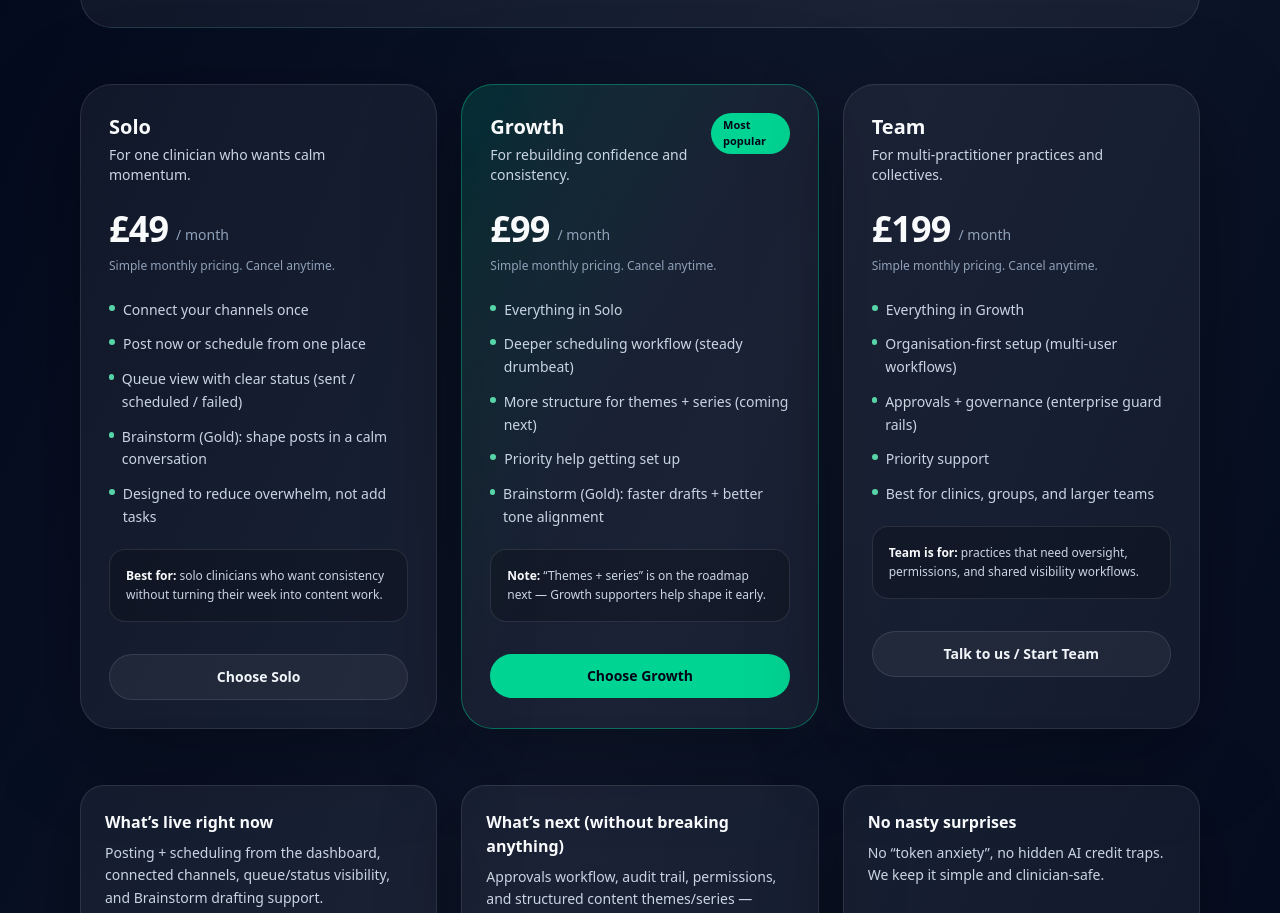
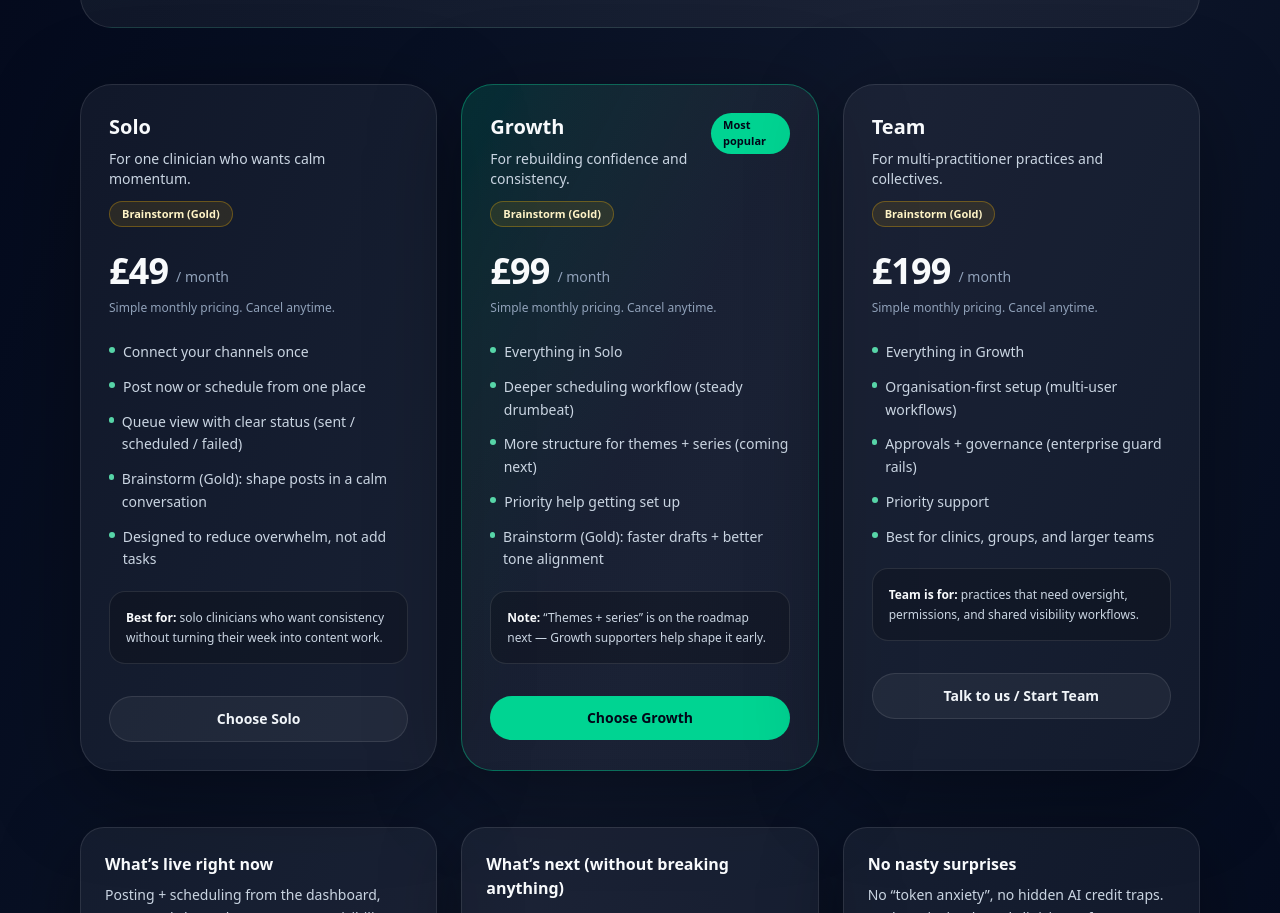
Before and after one commit to Hypnohippy/root-health-ops-dashboard1, a Next.js app: page /pricing in a window 1280 px wide. Shown: the part 821-1734 px from the top of the page. Built offline with nearby package versions, Linux system fonts and the light colour scheme; no server answers.

Commit message:
Update page.tsx

```diff
--- a/app/(marketing)/pricing/page.tsx
+++ b/app/(marketing)/pricing/page.tsx
@@ -20,6 +20,27 @@ function Feature({ children }: { children: React.ReactNode }) {
   );
 }
 
+function Badge({
+  children,
+  tone = "gold",
+}: {
+  children: React.ReactNode;
+  tone?: "gold" | "emerald" | "neutral";
+}) {
+  const cls =
+    tone === "emerald"
+      ? "border-emerald-400/30 bg-emerald-400/10 text-emerald-100"
+      : tone === "neutral"
+      ? "border-white/10 bg-white/5 text-slate-200"
+      : "border-amber-400/30 bg-amber-400/10 text-amber-100";
+
+  return (
+    <span className={["inline-flex items-center rounded-full border px-3 py-1 text-[11px] font-semibold", cls].join(" ")}>
+      {children}
+    </span>
+  );
+}
+
 function PriceCard({
   badge,
   title,
@@ -29,6 +50,7 @@ function PriceCard({
   plan,
   highlight,
   footnote,
+  showBrainstormGold,
 }: {
   badge?: string;
   title: string;
@@ -38,6 +60,7 @@ function PriceCard({
   plan: "solo" | "growth" | "team";
   highlight?: boolean;
   footnote?: React.ReactNode;
+  showBrainstormGold?: boolean;
 }) {
   return (
     <div
@@ -49,10 +72,15 @@ function PriceCard({
       ].join(" ")}
     >
       <div className="flex items-start justify-between gap-3">
-        <div>
+        <div className="space-y-2">
           <div className="text-xl font-semibold text-slate-50">{title}</div>
-          <div className="mt-1 text-sm text-slate-300">{subtitle}</div>
+          <div className="text-sm text-slate-300">{subtitle}</div>
+
+          <div className="flex flex-wrap gap-2 pt-1">
+            {showBrainstormGold ? <Badge tone="gold">Brainstorm (Gold)</Badge> : null}
+          </div>
         </div>
+
         {badge ? (
           <span className="inline-flex items-center rounded-full bg-emerald-400 px-3 py-1 text-[11px] font-extrabold text-slate-950">
             {badge}
@@ -210,6 +238,7 @@ export default function PricingPage() {
           subtitle="For one clinician who wants calm momentum."
           price="£49"
           plan="solo"
+          showBrainstormGold
           features={[
             <>Connect your channels once</>,
             <>Post now or schedule from one place</>,
@@ -232,6 +261,7 @@ export default function PricingPage() {
           price="£99"
           plan="growth"
           highlight
+          showBrainstormGold
           features={[
             <>Everything in Solo</>,
             <>Deeper scheduling workflow (steady drumbeat)</>,
@@ -252,6 +282,7 @@ export default function PricingPage() {
           subtitle="For multi-practitioner practices and collectives."
           price="£199"
           plan="team"
+          showBrainstormGold
           features={[
             <>Everything in Growth</>,
             <>Organisation-first setup (multi-user workflows)</>,
```
